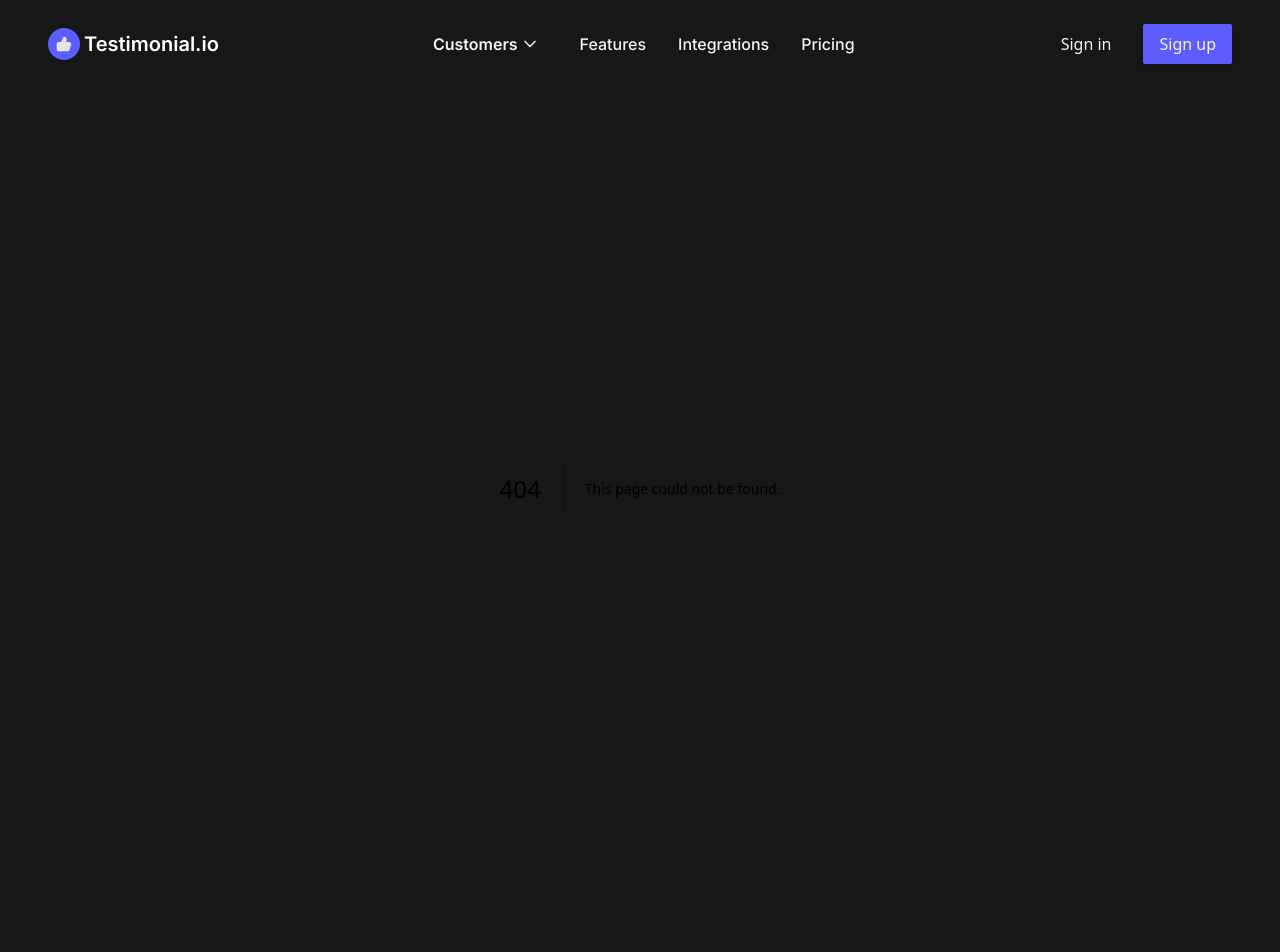
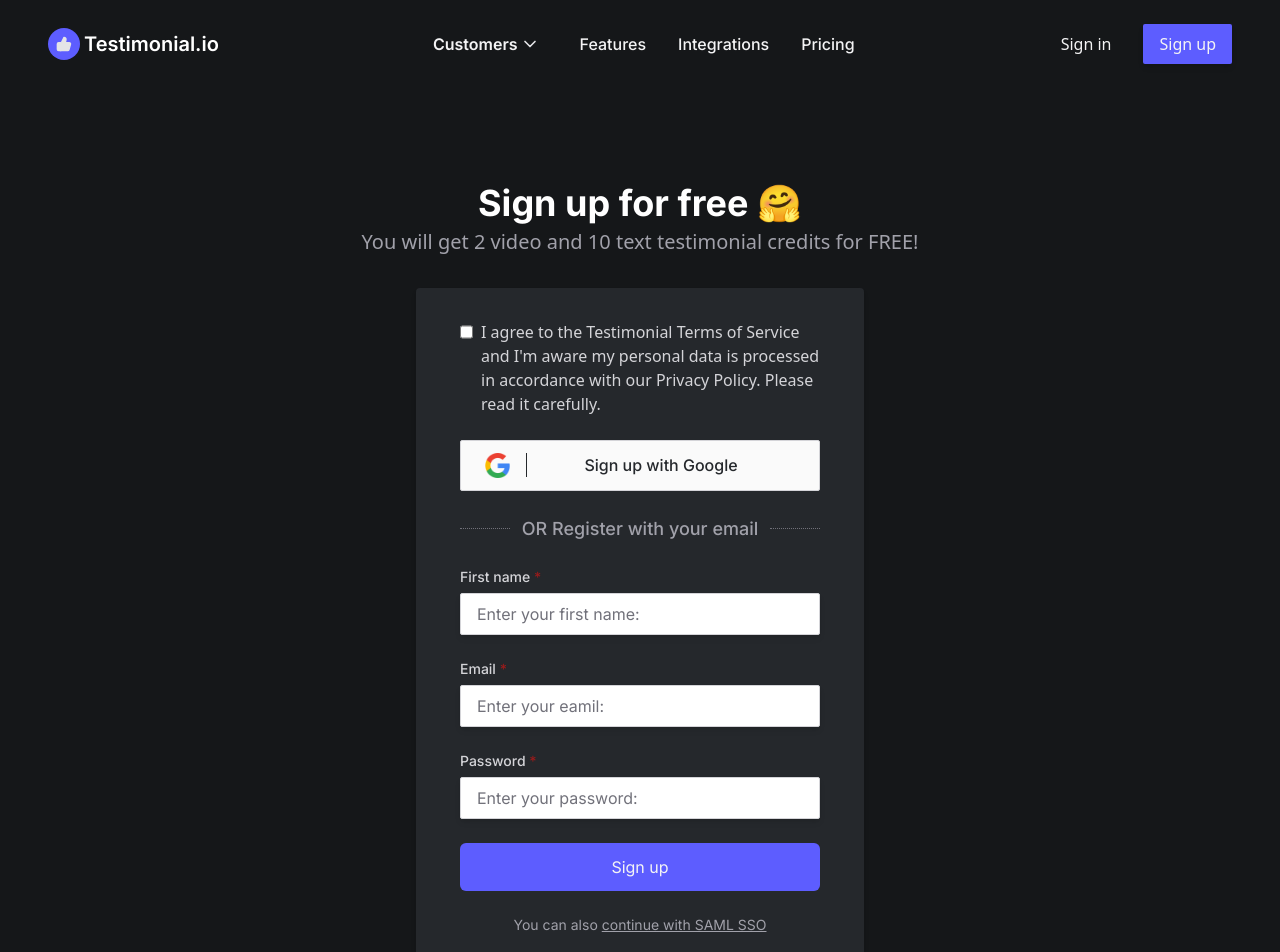
Before and after one commit to Rasheem07/testimonail, a Next.js app: page /signup in a window 1280 px wide. Before the commit this address had no page. Shown: the top 952 px of the page. Built offline with nearby package versions, Linux system fonts and the light colour scheme; grey boxes are pictures that could not be loaded.

Commit message:
sign up page completed

```diff
--- a/src/app/layout.tsx
+++ b/src/app/layout.tsx
@@ -28,6 +28,7 @@
         />
       </Head>
       <body className={cn(inter.className, "bg-[rgb(21,23,25)] antialiased")}>
+        <div className="z-10 overlay bg-gray-800 opacity-75 fixed inset-x-0 inset-y-0 hidden transition duration-200 ease-in" />
         <NavBar />
         {children}
         <Footer />
--- /dev/null
+++ b/src/app/signup/page.tsx
@@ -0,0 +1,78 @@
+import Image from "next/image";
+import React from "react";
+
+export default function Page() {
+  return (
+    <div className="py-24 w-full px-5">
+      <div className="max-w-xl space-y-8 mx-auto">
+        <div className="space-y-1 text-center">
+          <h1 className="text-4xl leading-[1.1] font-bold text-white">
+            Sign up for free 🤗
+          </h1>
+          <p className="md:text-xl text-lg font-sans text-zinc-400">
+            You will get 2 video and 10 text testimonial credits for FREE!
+          </p>
+        </div>
+
+        <div className="bg-gray-800 rounded shadow-md px-11 py-8 space-y-6 max-w-md mx-auto">
+
+          <p className="flex items-start text-base text-zinc-300 font-sans">
+            <input type="checkbox" className="h-4 w-4 mt-1 mr-2" /> {"  "}I
+            agree to the Testimonial Terms of Service and I&apos;m aware my
+            personal data is processed in accordance with our Privacy Policy.
+            Please read it carefully.
+          </p>
+
+          <div className="w-full">
+            <button className="py-3 px-6 gap-4 flex flex-1 bg-zinc-50 hover:bg-zinc-100 rounded-sm border border-zinc-300 w-full divide-x divide-gray-800">
+               <Image src='/icons/google.png' alt="" height={25} width={25} className="object-contain" />
+               <div className="flex items-center justify-center flex-1 w-full">
+                 <p className=" text-base font-medium text-gray-800">Sign up with Google</p>
+               </div>
+            </button>
+          </div>
+
+          <div className="flex items-center w-full">
+            <div className="border-t border-zinc-500 border-dotted flex-grow mr-3" />
+             <span className="text-lg font-medium tracking-normal text-zinc-400">OR Register with your email</span>
+            <div className="border-t border-zinc-500 border-dotted flex-grow ml-3" />
+          </div>
+
+          <div className="w-full flex flex-col gap-1.5">
+            <label htmlFor="first_name" className="text-sm font-medium text-zinc-300">
+              First name <span className="text-red-800">*</span>
+            </label>
+            <input type="text" id="first_name" className="rounded-sm shadow-md border border-zinc-300 text-gray-800 px-4 py-2 placeholder:text-zinc-500 outline-none" placeholder="Enter your first name:" />
+          </div>
+
+          <div className="w-full flex flex-col gap-1.5">
+            <label htmlFor="first_name" className="text-sm font-medium text-zinc-300">
+              Email <span className="text-red-800">*</span>
+            </label>
+            <input type="email" id="first_name" className="rounded-sm shadow-md border border-zinc-300 text-gray-800 px-4 py-2 placeholder:text-zinc-500 outline-none" placeholder="Enter your eamil:" />
+          </div>
+
+          <div className="w-full flex flex-col gap-1.5">
+            <label htmlFor="first_name" className="text-sm font-medium text-zinc-300">
+              Password <span className="text-red-800">*</span>
+            </label>
+            <input type="password" id="first_name" className="rounded-sm shadow-md border border-zinc-300 text-gray-800 px-4 py-2 placeholder:text-zinc-500 outline-none" placeholder="Enter your password:" />
+          </div>
+
+          <button className="text-zinc-100 hover:bg-purple-700 rounded-md w-full bg-purple-600 py-3 px-6 text-center mt-2">
+            Sign up
+          </button>
+
+          <p className="text-sm text-zinc-400 mx-auto text-center">
+            You can also <span className="underline underline-offset-1">continue with SAML SSO</span>
+          </p>
+
+          <p className="text-sm text-zinc-400 mx-auto text-center">
+            Already have an Account? <span className="font-medium text-purple-600">Sign in</span>
+          </p>
+
+        </div>
+      </div>
+    </div>
+  );
+}
--- a/src/components/NavBar.tsx
+++ b/src/components/NavBar.tsx
@@ -11,7 +11,7 @@
   User,
   X,
 } from "lucide-react";
-import React, { useState } from "react";
+import React, { useEffect, useState } from "react";
 
 export default function NavBar() {
   const [isPopup, setIsPopup] = useState<boolean>(false);
@@ -23,8 +23,19 @@
   const handleSideMenu = () => {
     setIsSideBar(!IsSideBar);
   };
+
+  useEffect(() => {
+    const overlay = document.body.getElementsByClassName("overlay")[0];
+    if(IsSideBar){
+      document.body.style.overflow = "hidden"
+      overlay.classList.remove("hidden");
+    }else{
+      document.body.style.overflow = "auto"
+      overlay.classList.add("hidden");
+    }
+  }, [ ,IsSideBar])
   return (
-    <div className="px-2.5 md:px-12  w-full mx-auto flex justify-between flex-1 items-center py-6">
+    <div className="px-2.5 md:px-12  w-full mx-auto flex justify-between flex-1 items-center py-6 relative">
       <h1 className="text-white font-semibold text-xl flex items-center gap-1 ">
         <span className="p-2 rounded-full bg-purple-600">
           <ThumbsUp className="h-4 w-4 text-zinc-200 font-bold fill-zinc-200" />
@@ -94,14 +105,16 @@
           Sign up
         </button>
       </div>
-      <button onClick={handleSideMenu} className="transition-all md:hidden">
+      <button onClick={handleSideMenu} className="transition duration-1000 ease md:hidden z-50">
         {!IsSideBar ? (
-          <Menu className="h-12 w-12 text-purple-600 transition duration-500" />
+          <Menu className="h-12 w-12 text-zinc-200 " />
         ) : (
-          <div className="absolute inset-y-0 bg-purple-600 min-w-[75vw] left-1/4 z-10 py-6 pr-4 pl-8 space-y-16">
-            <X className="h-12 w-12 text-zinc-200 transition duration-500 float-right" />
-
-            <ul className="md:hidden flex flex-col items-start gap-8 list-none">
+          <X className="h-12 w-12 text-zinc-200" />
+        )}
+      </button>
+      {IsSideBar && (
+        <div className="absolute inset-x-0 top-full bg-gray-800 m z-10 py-6 pr-4 pl-8 space-y-8">
+          <ul className="md:hidden flex flex-col items-start gap-6 list-none">
             <li className="text-base text-zinc-100 hover:text-gray-300 font-semibold capitalize relative">
               <button
                 onClick={handlePopup}
@@ -110,7 +123,7 @@
                 Customers <ChevronDown className="text-zinc-200 h-5 w-5" />
               </button>
               <ul
-                  className={`flex-col gap-4 p-2.5 bg-[rgb(37,40,44)] flex-1 min-w-64 text-sm rounded-lg shadow-inner border border-gray-700 absolute top-full -left-1/2 mt-5 ${
+                className={`flex-col gap-4 p-2.5 bg-[rgb(37,40,44)] flex-1 min-w-64 text-sm rounded-lg shadow-inner border border-gray-700 absolute top-full mt-5 ${
                   isPopup ? "flex" : "hidden"
                 }`}
               >
@@ -125,8 +138,8 @@
                   value="E commerce and websites"
                   className="py-4 px-6 hover:bg-[rgb(21,23,25)] transition-colors cursor-pointer rounded-md flex items-center gap-1.5"
                 >
-                    <ShoppingBag className="h-5 w-5 text-zinc-200" />E commerce
-                    & website
+                  <ShoppingBag className="h-5 w-5 text-zinc-200" />E commerce &
+                  website
                 </li>
                 <li
                   value="Course creators"
@@ -156,7 +169,7 @@
             </li>
           </ul>
           <div className="flex items-center gap-8">
-              <button className="bg-purple-600 rounded-sm shadow-md h-full font-medium text-base font-sans text-zinc-100 hover:bg-purple-700 hover:blur-[0.1px] py-2 px-4">
+            <button className="ring-1 ring-purple-600 rounded-sm shadow-md h-full font-medium text-base font-sans text-zinc-100 hover:bg-purple-700 hover:blur-[0.1px] py-2 px-4">
               Sign in
             </button>
             <button className="bg-purple-600 rounded-sm shadow-md h-full font-medium text-base font-sans text-zinc-100 hover:bg-purple-700 hover:blur-[0.1px] py-2 px-4">
@@ -165,7 +178,6 @@
           </div>
         </div>
       )}
-      </button>
     </div>
   );
 }
--- a/src/components/footer.tsx
+++ b/src/components/footer.tsx
@@ -117,7 +117,7 @@
               Latest video
             </h6>
             <Image
-              src="/lastest-video.avif"
+              src="/lastest-video.png"
               alt=""
               height={100}
               width={150}
```
Also changed, not shown: .txt (deleted), public/icons/google.png (added), public/lastest-video.png (added). Lines whose indentation alone changed are shown as unchanged.
